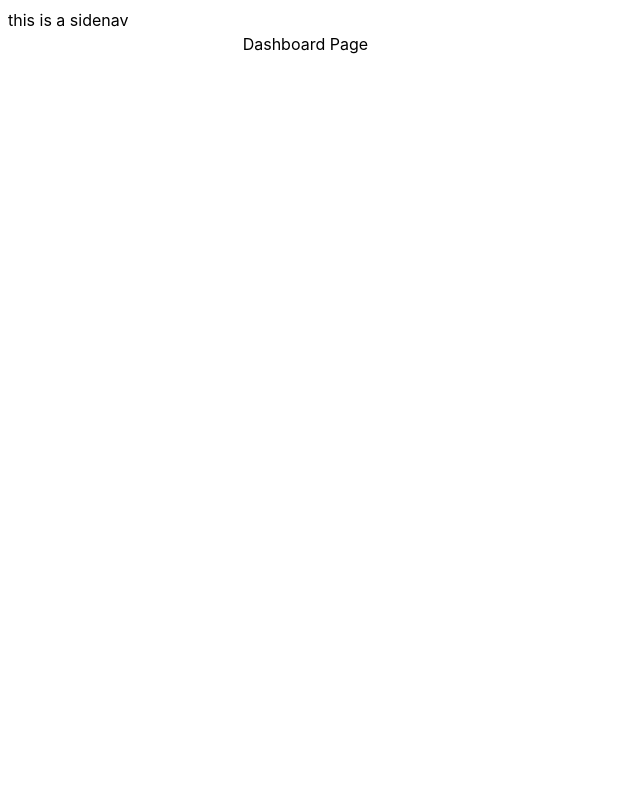
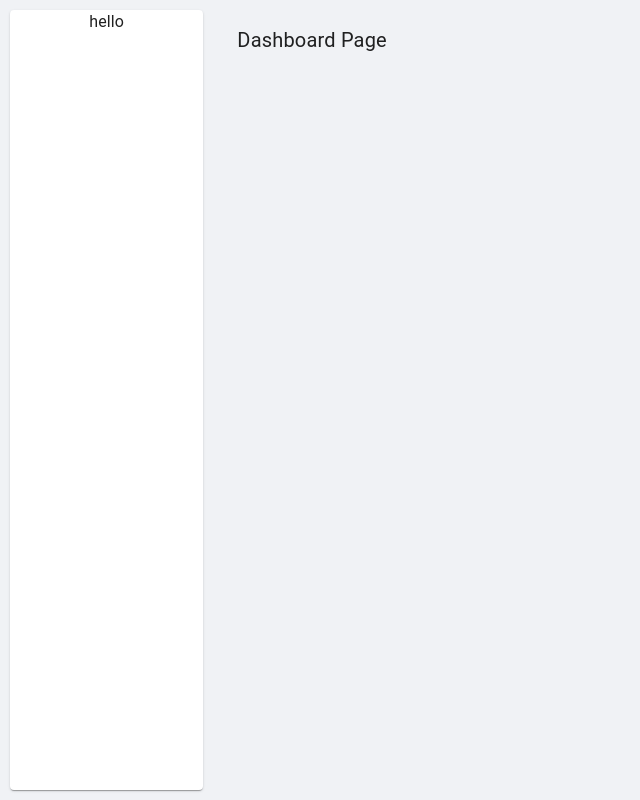
Before and after one commit to josepaulodelacruz/PA_Dashboard, a React (Vite) app: page / in a window 1280 px wide. Shown: the whole page, without its empty margins (0-640 px from the left). Built offline with nearby package versions, Linux system fonts and the light colour scheme.

Commit message:
sidenav layout (ongoing)

```diff
--- a/src/Components/Sidenav/index.tsx
+++ b/src/Components/Sidenav/index.tsx
@@ -1,10 +1,29 @@
 import Box from '@mui/material/Box'
-
+import Typography from '@mui/material/Typography'
+import Paper from '@mui/material/Paper'
 
 const Sidenav = () => {
   return (
-    <Box>
-      this is a sidenav
+    <Box
+      textAlign='center'
+      sx={{
+        display: 'flex',
+        flexDirection: 'column',
+        height: '100vh' // Parent container height
+      }}
+    >
+      <Paper
+        sx={{
+          margin: '10px',
+          display: 'flex',
+          flexDirection: 'column',
+          alignItems: 'center',
+          flex: 1, // Child element takes up remaining space
+          overflowY: 'auto' // Scroll if content overflows
+        }}
+      >
+        <Typography> hello </Typography>
+      </Paper>
     </Box>
   )
 }
--- a/src/Layouts/TemplateContainer/index.tsx
+++ b/src/Layouts/TemplateContainer/index.tsx
@@ -1,5 +1,3 @@
-import Box from "@mui/material/Box"
-
 import Grid from "@mui/material/Grid"
 import React from 'react'
 
@@ -10,7 +8,8 @@ interface TemplateConainerProps {
 
 const TemplateContainer = ({ children, sideElement }: TemplateConainerProps) => {
   return (
-    <Grid container >
+    <Grid container
+    >
       <Grid item md={2} >
         {sideElement}
       </Grid>
@@ -20,7 +19,6 @@ const TemplateContainer = ({ children, sideElement }: TemplateConainerProps) =>
       </Grid>
 
     </Grid>
-
   )
 }
 
--- a/src/index.css
+++ b/src/index.css
@@ -1,11 +1,23 @@
 :root {
-  font-family: Inter, system-ui, Avenir, Helvetica, Arial, sans-serif;
   line-height: 1.5;
   font-weight: 400;
-
 
   font-synthesis: none;
   text-rendering: optimizeLegibility;
   -webkit-font-smoothing: antialiased;
   -moz-osx-font-smoothing: grayscale;
+  background-color: white;
 }
+
+
+body {
+  margin: 0px;
+  color: rgba(0, 0, 0, 0.87);
+  font-family: Roboto, Helvetica, Arial, sans-serif;
+  font-size: 1.25rem;
+  font-weight: 400;
+  line-height: 1.625;
+  letter-spacing: 0.00938em;
+  background-color: rgb(240, 242, 245);
+  height: 100vh;
+}
--- a/src/pages/Dashboard/index.tsx
+++ b/src/pages/Dashboard/index.tsx
@@ -5,7 +5,6 @@ const DashboardPage = () => {
   return (
     <DashboardLayout>
       Dashboard Page
-
     </DashboardLayout>
   )
 }
--- a/src/routes.tsx
+++ b/src/routes.tsx
@@ -2,7 +2,7 @@ import { RouteModel } from "./Types"
 import Icon from '@mui/material/Icon'
 
 //Pages
-import DashboardPage from '@/pages/Dashboard'
+import DashboardPage from '@/Pages/Dashboard'
 
 const routes: RouteModel[] = [
   {
```
